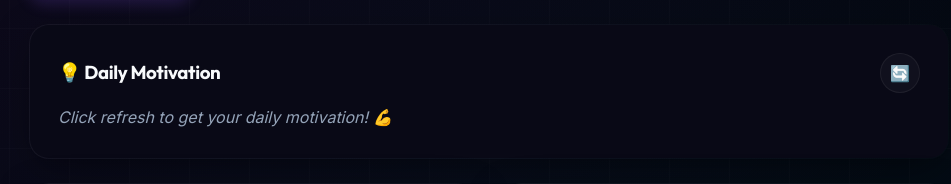
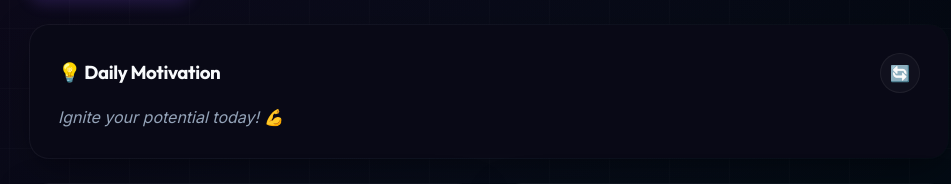
Before and after one commit to GNANESWARKOKKIRALA/Fit-AI, a Flask app: template templates/dashboard/index.html in a window 1280 px wide. Shown: the part 932-1116 px from the top of the page, without its empty margins (291-1242 px from the left). Run offline with Flask 3, Linux system fonts and the light colour scheme; the template is opened without the code that fills it, so the values that code supplies are empty; some libraries are stand-ins or nearby versions.

Commit message:
perf: move AI motivation loading to async AJAX fetch to eliminate dashboard load lag and splash screen hang, and strip LLM reasoning tags

```diff
--- a/templates/dashboard/index.html
+++ b/templates/dashboard/index.html
@@ -167,7 +167,7 @@
         <button class="btn-ghost btn-icon" onclick="refreshMotivation()" title="Refresh motivation">🔄</button>
     </div>
     <p id="motivationText" style="color:var(--text-secondary);font-size:16px;line-height:1.6;margin:0;font-style:italic;">
-        {{ motivation|default('Click refresh to get your daily motivation! 💪') }}
+        Retrieving daily motivation... <span class="spinner-border spinner-border-sm" role="status" style="width: 1rem; height: 1rem; border-width: 0.15em; display: inline-block; vertical-align: middle; margin-left: 6px;"></span>
     </p>
 </div>
 
@@ -223,24 +223,58 @@
     /* Refresh daily motivation via AJAX */
     function refreshMotivation() {
         const btn = event.currentTarget;
-        btn.disabled = true;
-        btn.style.opacity = '0.5';
+        if (btn) {
+            btn.disabled = true;
+            btn.style.opacity = '0.5';
+        }
 
-        fetch('{{ url_for("ai_coach.generate_motivation") }}', {
+        const motivationEl = document.getElementById('motivationText');
+        motivationEl.innerHTML = 'Retrieving daily motivation... <span class="spinner-border spinner-border-sm" role="status" style="width: 1rem; height: 1rem; border-width: 0.15em; display: inline-block; vertical-align: middle; margin-left: 6px;"></span>';
+
+        fetch('{{ url_for("ai_coach.generate_motivation") }}?t=' + Date.now(), {
             method: 'POST',
             headers: { 'Content-Type': 'application/json' }
         })
         .then(response => response.json())
         .then(data => {
             if (data.content || data.motivation) {
-                document.getElementById('motivationText').textContent = data.content || data.motivation;
+                motivationEl.textContent = data.content || data.motivation;
+            } else {
+                motivationEl.textContent = "Ignite your potential today! 💪";
             }
         })
-        .catch(err => console.error('Failed to refresh motivation:', err))
+        .catch(err => {
+            console.error('Failed to refresh motivation:', err);
+            motivationEl.textContent = "Ignite your potential today! 💪";
+        })
         .finally(() => {
-            btn.disabled = false;
-            btn.style.opacity = '1';
+            if (btn) {
+                btn.disabled = false;
+                btn.style.opacity = '1';
+            }
         });
     }
+
+    /* Auto-load motivation quote on page ready */
+    document.addEventListener('DOMContentLoaded', () => {
+        // Trigger initial motivation load
+        const motivationEl = document.getElementById('motivationText');
+        fetch('{{ url_for("ai_coach.generate_motivation") }}?t=' + Date.now(), {
+            method: 'POST',
+            headers: { 'Content-Type': 'application/json' }
+        })
+        .then(response => response.json())
+        .then(data => {
+            if (data.content || data.motivation) {
+                motivationEl.textContent = data.content || data.motivation;
+            } else {
+                motivationEl.textContent = "Ignite your potential today! 💪";
+            }
+        })
+        .catch(err => {
+            console.error('Failed to load motivation:', err);
+            motivationEl.textContent = "Ignite your potential today! 💪";
+        });
+    });
 </script>
 {% endblock %}
```
Also changed, not shown: routes/dashboard.py (+1 -6 lines), services/ai_engine.py (+7 -2 lines).
